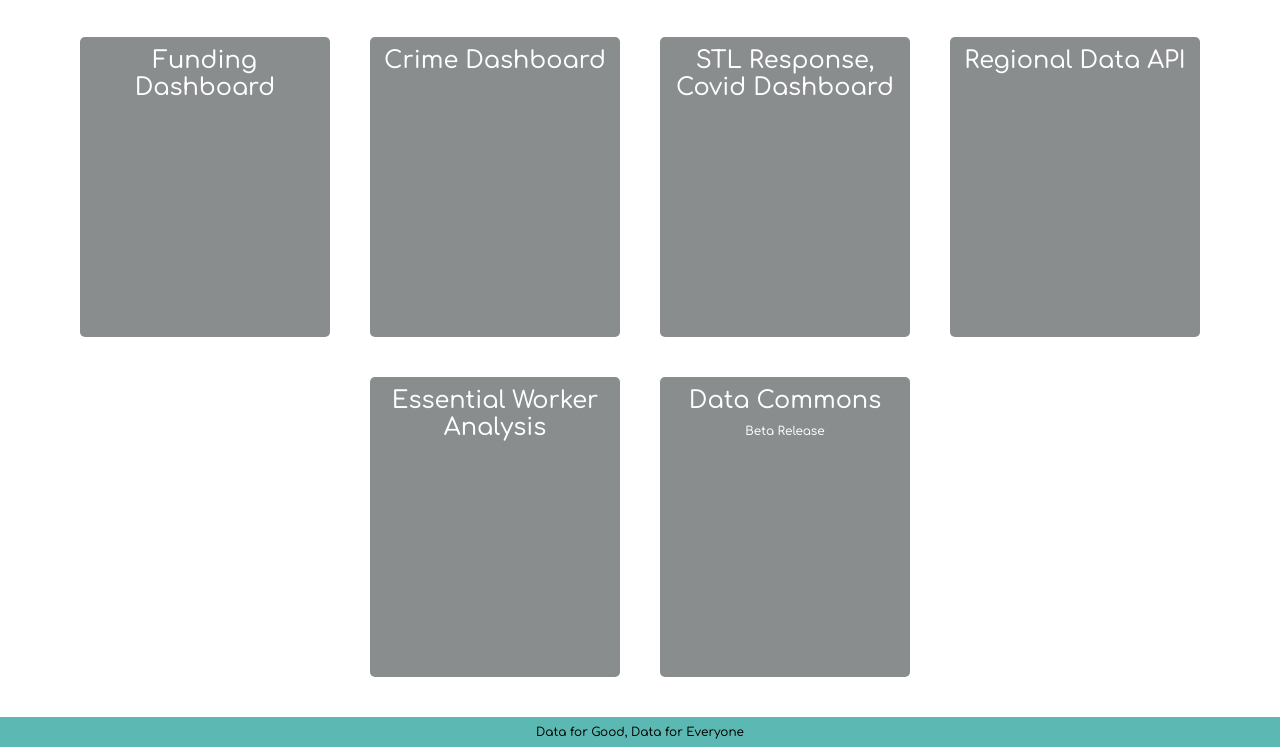
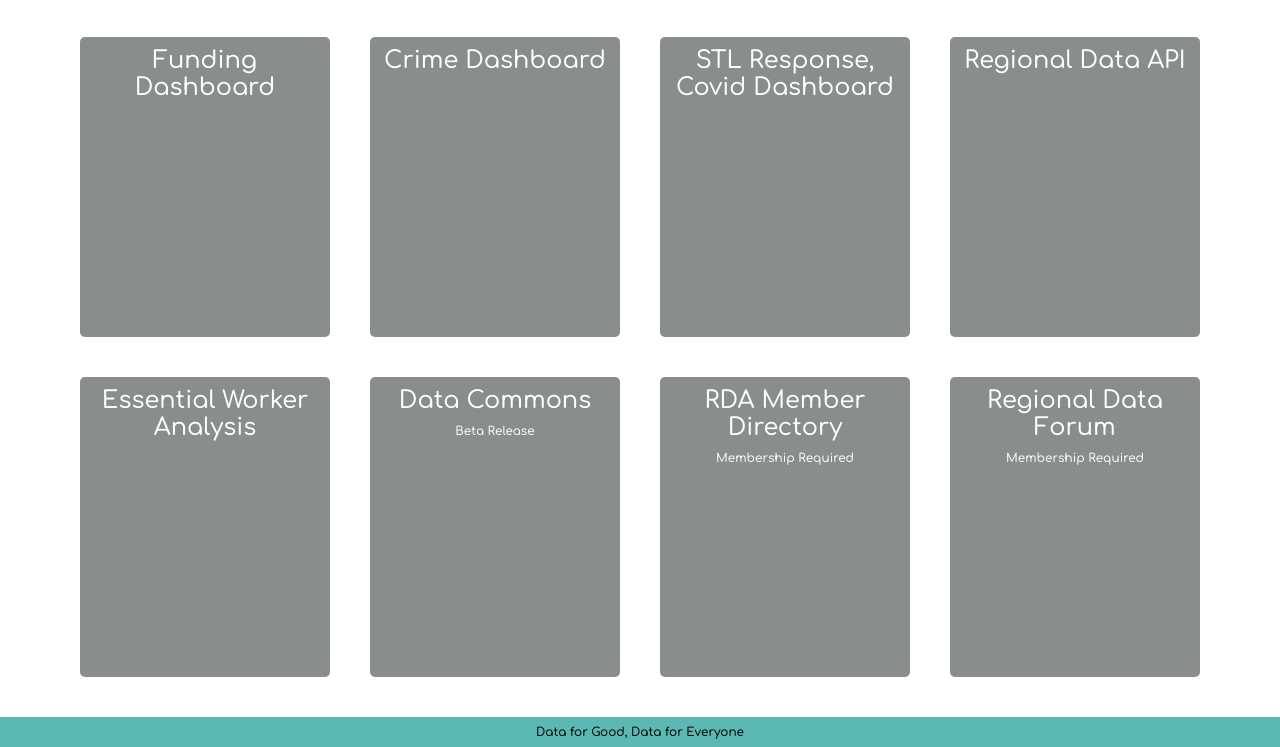
Before and after one commit to stlrda/stlrda-apps, a plain HTML site: page static/index.html in a window 1280 px wide. Shown: the part 1011-1758 px from the top of the page. Drawn offline with Linux system fonts and the light colour scheme.

```diff
--- a/static/index.html
+++ b/static/index.html
@@ -61,6 +61,14 @@
                     <h4>Data Commons</h4>
                     Beta Release
                 </div>
+                <div class="card" onclick="window.open('https://people.stldata.org')">
+                    <h4>RDA Member Directory</h4>
+                    Membership Required
+                </div>
+                <div class="card" onclick="window.open('https://discuss.stldata.org')">
+                    <h4>Regional Data Forum</h4>
+                    Membership Required
+                </div>
             </div>
         </div>
     </div>
```
Also changed, not shown: 1 other file.
